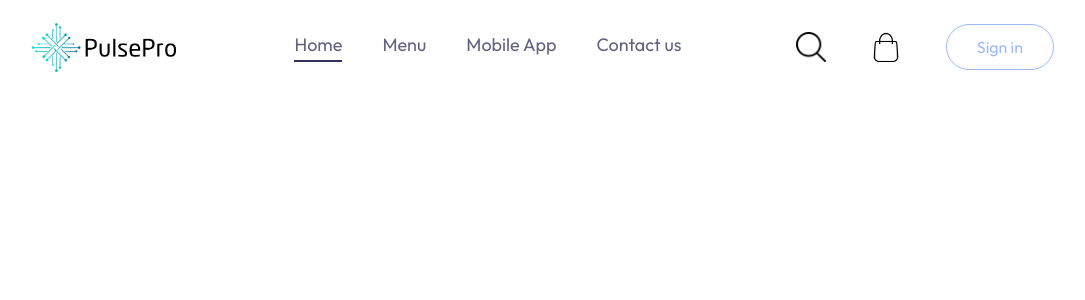
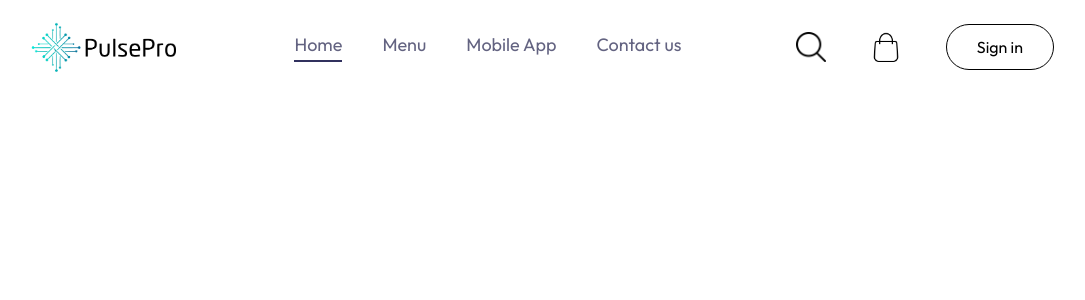
Before and after one commit to Hibajk/ecom_website, a React (Vite) app: page / in a window 1280 px wide. Shown: the top 300 px of the page, without its empty margins (98-1183 px from the left). Built offline with nearby package versions, Linux system fonts and the light colour scheme.

Commit message:
updating css

```diff
--- a/src/components/Navbar/Navbar.css
+++ b/src/components/Navbar/Navbar.css
@@ -46,8 +46,8 @@
 .navbar button{
     background: transparent;
     font-size: 16px;
-    color: rgb(156, 186, 250);
-    border: 1px solid rgb(156, 186, 250);
+    color: black;
+    border: 1px solid black;
     padding: 10px 30px;
     border-radius: 50px;
     cursor: pointer;
@@ -56,7 +56,9 @@
 
 .navbar button:hover{
     background-color: rgb(156, 186, 250);
+    border: 1px solid rgb(156, 186, 250);
     color: white;
+
 }
 
 .navbar .active{
```
